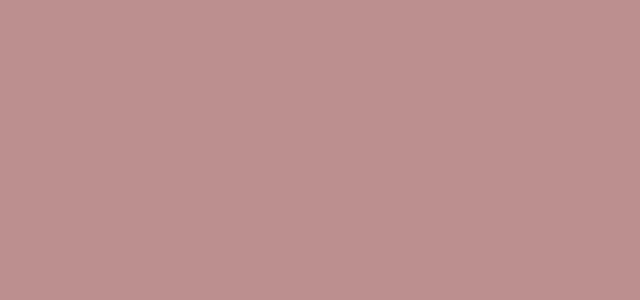
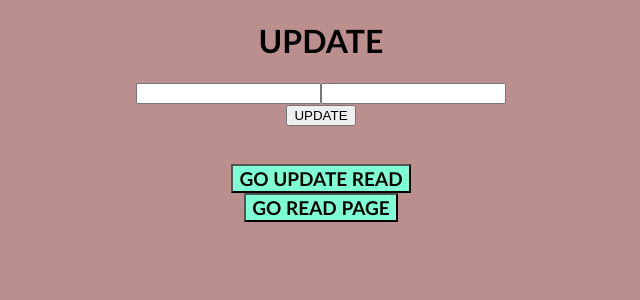
Before and after one commit to amashamaduwanthi/react_firebase_database, a React (Create React App) app: page /updatewrite/1 in a window 1280 px wide. Before the commit this address had no page. Shown: the top 300 px of the page, without its empty margins (319-959 px from the left). Built offline with nearby package versions, Linux system fonts and the light colour scheme; no server answers; the database is empty.

Commit message:
update read and update write

```diff
--- a/src/App.js
+++ b/src/App.js
@@ -1,6 +1,8 @@
 import { BrowserRouter as Router, Route, Routes } from "react-router-dom";
 import Write from "./components/Write";
 import Read from "./components/Read";
+import UpdateRead from "./components/UpdateRead";
+import UpdateWrite from "./components/UpdateWrire";
 function App() {
   return (
     <div className="App">
@@ -10,6 +12,8 @@ function App() {
           <Route path="/" element={ <Write />} />
           <Route path="/write" element={ <Write />} />
            <Route path="/read" element={ <Read />} />
+           <Route path="/updateread" element={ <UpdateRead />} />
+             <Route path="/updatewrite/:firebaseId" element={ <UpdateWrite /> } />
         </Routes>
 
       </Router>
--- a/src/components/Read.js
+++ b/src/components/Read.js
@@ -30,6 +30,7 @@ function Read() {
           </li>
         ) )}
       </ul>
+      <button className='button1' onClick={ () => navigate("/updateread")}>GO UPDATE READ</button> <br />
       <button className='button1' onClick={ () => navigate("/")}>GO HOMEPAGE</button>
     </div>
   )
--- /dev/null
+++ b/src/components/UpdateRead.js
@@ -0,0 +1,61 @@
+
+import React, {useState} from 'react';
+import app from "../firebaseConfig";
+import { getDatabase, ref, get } from "firebase/database";
+import { useNavigate } from 'react-router-dom';
+
+function UpdateRead() {
+
+  const navigate = useNavigate();
+
+  let [fruitArray, setFruitArray] = useState([]);
+
+  const fetchData = async () => {
+    const db = getDatabase(app);
+    const dbRef = ref(db, "nature/fruits");
+    const snapshot = await get(dbRef);
+    if(snapshot.exists()) {
+
+        const myData = snapshot.val();
+        const temporaryArray = Object.keys(myData).map( myFireId => {
+            return {
+                ...myData[myFireId],
+                fruitId: myFireId
+            }
+        } )
+      setFruitArray(temporaryArray);
+    } else {
+      alert("error");
+    }
+  }
+
+
+
+  return (
+    <div>
+      <h1>UPDATE READ</h1>
+      <button onClick={fetchData}> Display Data </button>
+      <ul>
+        {fruitArray.map( (item, index) => (
+          <>
+            <li key={index}>
+              {item.fruitName}: {item.fruitDefinition} : {item.fruitId}
+              <button className='button1' onClick={ () => navigate(`/updatewrite/${item.fruitId}`)}>UPDATE</button>
+
+            </li>
+
+          </>
+
+        ) )}
+      </ul>
+      <button className='button1' onClick={ () => navigate("/")}>GO HOMEPAGE</button> <br />
+      <button className='button1' onClick={ () => navigate("/read")}>GO READ PAGE</button>
+
+
+
+
+    </div>
+  )
+}
+
+export default UpdateRead
--- /dev/null
+++ b/src/components/UpdateWrire.js
@@ -0,0 +1,66 @@
+import React, {useState, useEffect} from 'react';
+import app from "../firebaseConfig";
+import { getDatabase, ref, set, get } from "firebase/database";
+import { useNavigate, useParams } from 'react-router-dom';
+
+function UpdateWrite() {
+
+  const navigate = useNavigate();
+  const {firebaseId} = useParams();
+
+  let [inputValue1, setInputValue1] = useState("");
+  let [inputValue2, setInputValue2] = useState("");
+
+    useEffect(() => {
+        const fetchData = async () => {
+            const db = getDatabase(app);
+            const dbRef = ref(db, "nature/fruits/"+firebaseId);
+            const snapshot = await get(dbRef);
+            if(snapshot.exists()) {
+              const targetObject = snapshot.val();
+              setInputValue1(targetObject.fruitName);
+              setInputValue2(targetObject.fruitDefinition);
+            } else {
+              alert("error");
+            }
+        }
+        fetchData();
+    }, [firebaseId])
+
+
+  const overwriteData = async () => {
+    const db = getDatabase(app);
+    const newDocRef = ref(db, "nature/fruits/"+firebaseId);
+    set(newDocRef, {
+      fruitName: inputValue1,
+      fruitDefinition: inputValue2
+    }).then( () => {
+      alert("data updated successfully")
+    }).catch((error) => {
+      alert("error: ", error.message);
+    })
+  }
+
+
+  return (
+    <div>
+
+      <h1>UPDATE</h1>
+
+      <input type='text' value={inputValue1}
+      onChange={(e) => setInputValue1(e.target.value)}/>
+
+      <input type='text' value={inputValue2}
+      onChange={(e) => setInputValue2(e.target.value)}/> <br/>
+
+      <button onClick={overwriteData}>UPDATE</button>
+      <br />
+      <br />
+      <br />
+      <button className='button1' onClick={ () => navigate("/updateread")}>GO UPDATE READ</button> <br />
+      <button className='button1' onClick={ () => navigate("/read")}>GO READ PAGE</button>
+    </div>
+  )
+}
+
+export default UpdateWrite;
--- a/src/components/Write.js
+++ b/src/components/Write.js
@@ -39,6 +39,7 @@ function Write() {
       <br />
       <br />
       <br />
+      <button className='button1' onClick={ () => navigate("/updateread")}>GO UPDATE READ</button> <br />
       <button className='button1' onClick={ () => navigate("/read")}>GO READ PAGE</button>
     </div>
   )
--- a/src/index.css
+++ b/src/index.css
@@ -3,3 +3,15 @@ body {
   font-family: 'Trebuchet MS', 'Lucida Sans Unicode', 'Lucida Grande', 'Lucida Sans', Arial, sans-serif;
   background-color: rosybrown;
 }
+.App {
+  width: 50%;
+  margin: auto;
+  text-align: center;
+}
+
+.button1{
+  font-family: 'Trebuchet MS';
+  background-color: aquamarine;
+  font-weight: bolder;
+  font-size: 19px;
+}
```
